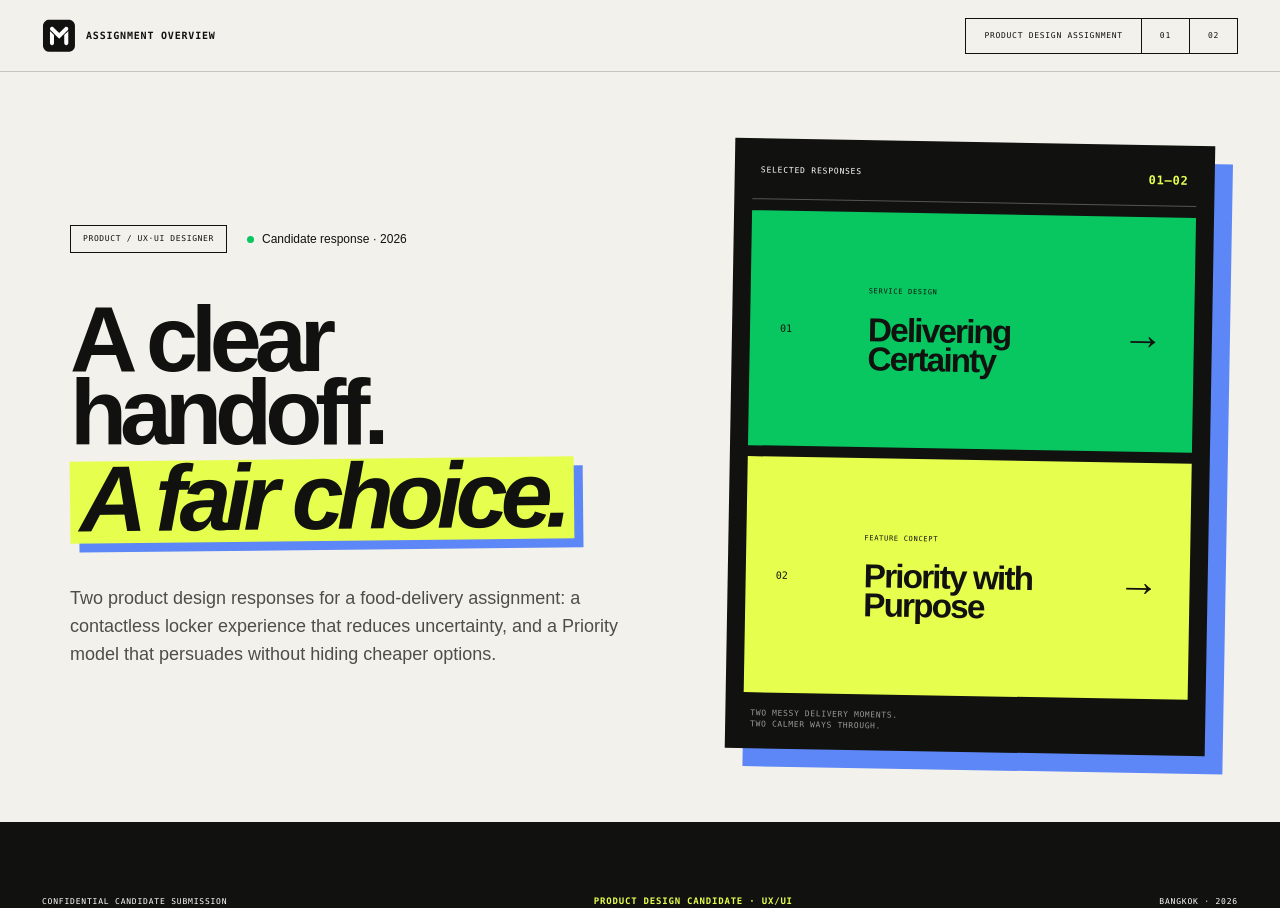
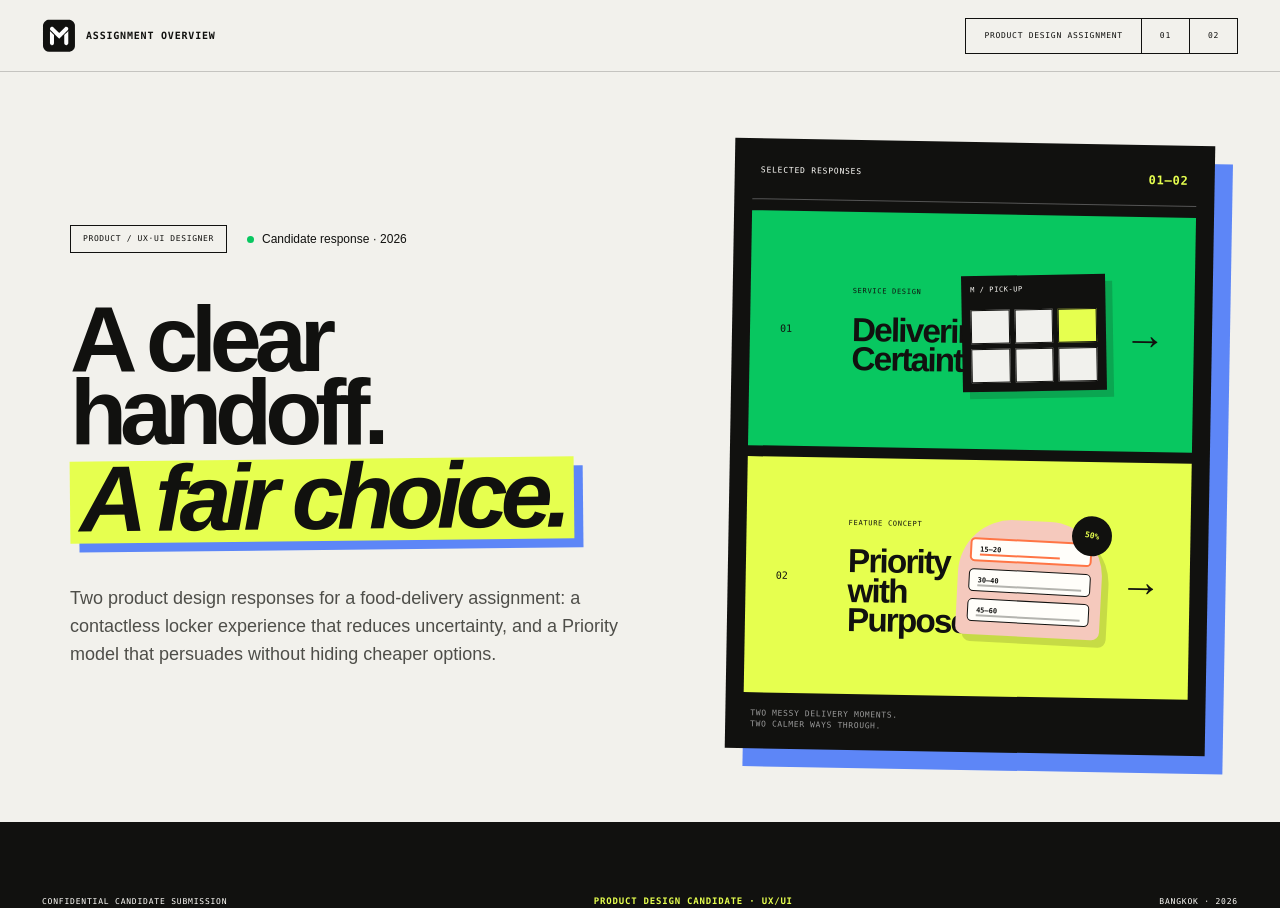
Before and after one commit to gridboxes/LMWN-Challenge, a Next.js app: page / in a window 1280 px wide. Built offline with nearby package versions, Linux system fonts and the light colour scheme.

Commit message:
Add case-specific homepage previews

```diff
--- a/app/globals.css
+++ b/app/globals.css
@@ -217,7 +217,7 @@ footer { min-height:160px; padding:50px max(5vw,56px); display:flex; justify-con
 .priority-hero h1 { margin:0 0 35px; font-size:clamp(82px,9vw,156px); line-height:.78; letter-spacing:-.085em; }
 .priority-hero h1 em { color:var(--orange); font-family:Georgia,serif; font-weight:400; }
 .priority-hero-art { position:relative; min-height:590px; padding:105px 7% 55px; display:flex; flex-direction:column; justify-content:center; gap:14px; background:#f8cfc4; border-radius:300px 300px 12px 12px; overflow:visible; }
-.speed-sticker { position:absolute; z-index:2; right:-36px; top:-32px; width:128px; height:128px; display:grid; place-items:center; background:var(--ink); color:var(--acid); border-radius:50%; transform:rotate(10deg); text-align:center; font-weight:800; font-size:13px; }
+.speed-sticker { position:absolute; z-index:2; right:38px; top:38px; width:128px; height:128px; display:grid; place-items:center; background:var(--ink); color:var(--acid); border-radius:50%; transform:rotate(10deg); text-align:center; font-weight:800; font-size:13px; }
 .speed-line { position:relative; z-index:1; min-height:120px; padding:25px; display:grid; grid-template-columns:1fr auto; gap:10px; align-items:center; background:var(--white); border:1px solid var(--ink); border-radius:18px; box-shadow:7px 7px 0 rgba(17,17,15,.14); }
 .speed-line b { font-family:var(--font-geist-mono); font-size:10px; letter-spacing:.09em; }.speed-line strong { font-size:24px; }
 .speed-line i { grid-column:1 / 3; height:6px; background:#d8d8d3; border-radius:6px; overflow:hidden; }.speed-line i:after { content:""; display:block; width:42%; height:100%; background:#999; }
@@ -296,7 +296,11 @@ footer { min-height:160px; padding:50px max(5vw,56px); display:flex; justify-con
 .simple-hero { min-height:720px; padding:70px max(5vw,70px); display:grid; grid-template-columns:minmax(0,1.15fr) minmax(480px,.85fr); gap:7vw; align-items:center; overflow:hidden; }.simple-intro { min-width:0; }.simple-kicker { margin-bottom:50px; display:flex; align-items:center; gap:20px; }.simple-kicker > span { padding:7px 12px; border:1px solid var(--ink); font-family:var(--font-geist-mono); font-size:8px; text-transform:uppercase; letter-spacing:.08em; }.simple-kicker p { margin:0; font-size:12px; }.simple-kicker p i { display:inline-block; width:7px; height:7px; margin-right:8px; border-radius:50%; background:var(--green); }
 .simple-intro h1 { margin:0 0 44px; font-size:clamp(74px,7.3vw,128px); line-height:.78; letter-spacing:-.075em; font-weight:600; }.simple-intro h1 em { display:inline-block; margin-top:10px; padding:.02em .1em .08em; background:var(--acid); font-style:italic; box-shadow:9px 9px 0 var(--blue); transform:rotate(-.6deg); }.simple-intro > p { max-width:760px; margin:0; font-size:18px; line-height:1.55; color:#4e4e49; }
 .response-board { min-height:610px; padding:18px; display:grid; grid-template-rows:auto 1fr 1fr auto; gap:11px; background:var(--ink); color:var(--white); box-shadow:18px 18px 0 var(--blue); transform:rotate(1deg); }.response-board-head { padding:8px 8px 16px; display:flex; justify-content:space-between; border-bottom:1px solid #555; font-family:var(--font-geist-mono); font-size:8px; text-transform:uppercase; letter-spacing:.1em; }.response-board-head b { color:var(--acid); font-size:12px; }
-.response-tile { min-height:220px; padding:26px 28px; display:grid; grid-template-columns:70px 1fr auto; gap:18px; align-items:center; color:var(--ink); border:2px solid transparent; transition:transform .2s ease, border-color .2s ease, filter .2s ease; }.response-locker { background:var(--green); }.response-priority { background:var(--acid); }.response-tile > span { font-family:var(--font-geist-mono); font-size:10px; }.response-tile small { display:block; margin-bottom:18px; font-family:var(--font-geist-mono); font-size:7px; text-transform:uppercase; letter-spacing:.1em; }.response-tile b { display:block; font-size:clamp(30px,2.6vw,48px); line-height:.88; letter-spacing:-.055em; }.response-tile > i { font-size:42px; font-style:normal; }.response-tile:hover { transform:translate(-5px,-4px); border-color:var(--ink); filter:saturate(1.15); }.response-tile:focus-visible { outline:4px solid var(--white); outline-offset:-7px; }
+.response-tile { min-height:220px; padding:26px 28px; display:grid; grid-template-columns:54px minmax(0,1fr) 144px 40px; gap:18px; align-items:center; color:var(--ink); border:2px solid transparent; transition:transform .2s ease, border-color .2s ease, filter .2s ease; }.response-locker { background:var(--green); }.response-priority { background:var(--acid); }.response-tile > span { font-family:var(--font-geist-mono); font-size:10px; }.response-tile small { display:block; margin-bottom:18px; font-family:var(--font-geist-mono); font-size:7px; text-transform:uppercase; letter-spacing:.1em; }.response-tile b { display:block; font-size:clamp(30px,2.6vw,48px); line-height:.88; letter-spacing:-.055em; }.response-tile > i { font-size:42px; font-style:normal; transition:transform .2s ease; }.response-tile:hover { transform:translate(-5px,-4px); border-color:var(--ink); filter:saturate(1.15); }.response-tile:hover > i { transform:translateX(6px); }.response-tile:focus-visible { outline:4px solid var(--white); outline-offset:-7px; }
+.tile-preview { width:144px; height:116px; transition:transform .25s ease; }
+.mini-locker { padding:9px; display:grid; grid-template-columns:repeat(3,1fr); grid-template-rows:20px repeat(2,1fr); gap:5px; background:var(--ink); box-shadow:7px 7px 0 rgba(17,17,15,.18); transform:rotate(-2deg); }.mini-locker-head { grid-column:1 / 4; color:var(--white); font-family:var(--font-geist-mono); font-size:7px; letter-spacing:.08em; }.mini-locker > span:not(.mini-locker-head) { background:#f1f1ed; border:1px solid var(--ink); transition:background .2s ease, transform .2s ease; }.mini-locker > span.active { background:var(--acid); }
+.mini-priority { position:relative; padding:16px 11px 10px; display:flex; flex-direction:column; gap:7px; justify-content:center; background:#f5c9bd; border-radius:54px 54px 8px 8px; box-shadow:7px 7px 0 rgba(17,17,15,.15); transform:rotate(2deg); }.mini-speed { position:relative; min-height:23px; padding:5px 8px; display:flex; align-items:center; background:var(--white); border:1px solid var(--ink); border-radius:5px; font-family:var(--font-geist-mono); font-size:7px; font-weight:700; transition:transform .2s ease; }.mini-speed:after { content:""; position:absolute; left:8px; right:8px; bottom:4px; height:2px; background:#b4b4af; }.mini-speed.fast { border:2px solid var(--orange); }.mini-speed.fast:after { right:30px; background:var(--orange); }.mini-give { position:absolute; right:-8px; top:-8px; width:40px; height:40px; display:grid; place-items:center; border-radius:50%; background:var(--ink); color:var(--acid); font-family:var(--font-geist-mono); font-size:8px; font-weight:800; transform:rotate(9deg); transition:transform .2s ease; }
+.response-locker:hover .mini-locker { transform:rotate(1deg) translateY(-3px); }.response-locker:hover .mini-locker > span.active { background:var(--orange); transform:scale(.9); }.response-priority:hover .mini-priority { transform:rotate(-1deg) translateY(-3px); }.response-priority:hover .mini-speed.fast { transform:translateX(-5px); }.response-priority:hover .mini-give { transform:rotate(-8deg) scale(1.08); }
 .response-board > p { margin:4px 7px 0; color:#999; font-family:var(--font-geist-mono); font-size:8px; line-height:1.45; text-transform:uppercase; letter-spacing:.08em; }
 .simple-footer { padding:0 max(3vw,42px); display:flex; align-items:center; justify-content:space-between; background:var(--ink); color:var(--white); font-family:var(--font-geist-mono); font-size:8px; text-transform:uppercase; letter-spacing:.1em; }.simple-footer b { color:var(--acid); font-size:9px; }
 
@@ -337,7 +341,7 @@ footer { min-height:160px; padding:50px max(5vw,56px); display:flex; justify-con
   .closing-card { padding:45px 25px; }.closing-card h3 { font-size:39px; }
   footer { padding:45px 20px 95px; align-items:flex-start; flex-direction:column; gap:18px; }
   .next-case { min-height:220px; padding:52px 20px; }
-  .priority-hero { padding-top:48px; gap:40px; }.priority-hero h1 { font-size:clamp(70px,22vw,105px); }.priority-hero-art { min-height:480px; padding:100px 18px 30px; border-radius:170px 170px 16px 16px; }.speed-sticker { width:94px; height:94px; right:-8px; top:-24px; font-size:10px; }.speed-line { min-height:100px; }
+  .priority-hero { padding-top:48px; gap:40px; }.priority-hero h1 { font-size:clamp(70px,22vw,105px); }.priority-hero-art { min-height:480px; padding:100px 18px 30px; border-radius:170px 170px 16px 16px; }.speed-sticker { width:94px; height:94px; right:22px; top:24px; font-size:10px; }.speed-line { min-height:100px; }
   .portfolio-header { height:68px; padding:0 18px; }.portfolio-header nav a { min-width:auto; padding:8px 10px; font-size:8px; }.portfolio-header nav a:not(.active) { display:none; }
   .portfolio-hero { min-height:440px; padding:75px 20px 70px; }.availability { align-items:flex-start; flex-direction:column; gap:12px; }.portfolio-hero h1 { font-size:clamp(54px,16.5vw,82px); line-height:.84; }.portfolio-hero .home-intro > p { font-size:16px; }.assignment-meta { grid-template-columns:1fr; gap:10px; }.home-hero-board { min-height:460px; margin-top:18px; padding:12px; box-shadow:9px 9px 0 var(--blue); }.home-board-case { min-height:145px; padding:18px; grid-template-columns:36px 1fr auto; gap:10px; }.home-board-case b { font-size:30px; }.home-board-case i { font-size:26px; }
   .ticker { justify-content:flex-start; }
@@ -352,7 +356,7 @@ footer { min-height:160px; padding:50px max(5vw,56px); display:flex; justify-con
   .locker-chapter-art { padding:20px; }.chapter-locker { width:94%; grid-template-columns:1fr 1fr 68px; grid-auto-rows:62px; }.locker-signal { padding:14px; }.locker-signal b { font-size:14px; }
   .priority-chapter-art { padding:26px 18px; }.priority-row { min-height:105px; padding:20px; }.donation-seal { width:96px; height:96px; right:14px; top:12px; }.donation-seal b { font-size:28px; }
   .assignment-ending { min-height:600px; padding:75px 20px; grid-template-columns:1fr; align-items:start; }.assignment-ending h2 { font-size:clamp(52px,15vw,74px); }.assignment-ending > div { grid-column:auto; align-self:end; }.assignment-footer { min-height:110px; padding:28px 20px; align-items:flex-start; flex-direction:column; gap:22px; }
-  .simple-home { grid-template-rows:64px auto auto; }.simple-header { padding:0 18px; }.simple-brand b { display:none; }.simple-header nav span { display:none; }.simple-header nav a { min-width:48px; padding:0 12px; }.simple-hero { min-height:0; padding:58px 20px 75px; gap:56px; }.simple-kicker { margin-bottom:38px; align-items:flex-start; flex-direction:column; gap:12px; }.simple-intro h1 { margin-bottom:36px; font-size:clamp(58px,18.5vw,86px); line-height:.8; }.simple-intro h1 em { box-shadow:6px 6px 0 var(--blue); }.simple-intro > p { font-size:15px; }.response-board { width:100%; min-height:520px; padding:12px; box-shadow:9px 9px 0 var(--blue); transform:none; }.response-tile { min-height:180px; padding:20px 18px; grid-template-columns:32px 1fr auto; gap:10px; }.response-tile small { margin-bottom:12px; }.response-tile b { font-size:32px; }.response-tile > i { font-size:28px; }.simple-footer { min-height:150px; padding:34px 20px; align-items:flex-start; flex-direction:column; gap:18px; }
+  .simple-home { grid-template-rows:64px auto auto; }.simple-header { padding:0 18px; }.simple-brand b { display:none; }.simple-header nav span { display:none; }.simple-header nav a { min-width:48px; padding:0 12px; }.simple-hero { min-height:0; padding:58px 20px 75px; gap:56px; }.simple-kicker { margin-bottom:38px; align-items:flex-start; flex-direction:column; gap:12px; }.simple-intro h1 { margin-bottom:36px; font-size:clamp(58px,18.5vw,86px); line-height:.8; }.simple-intro h1 em { box-shadow:6px 6px 0 var(--blue); }.simple-intro > p { font-size:15px; }.response-board { width:100%; min-height:520px; padding:12px; box-shadow:9px 9px 0 var(--blue); transform:none; }.response-tile { min-height:180px; padding:20px 18px; grid-template-columns:32px 1fr auto; gap:10px; }.tile-preview { display:none; }.response-tile small { margin-bottom:12px; }.response-tile b { font-size:32px; }.response-tile > i { font-size:28px; }.simple-footer { min-height:150px; padding:34px 20px; align-items:flex-start; flex-direction:column; gap:18px; }
 }
 
 @media (prefers-reduced-motion: reduce) { html { scroll-behavior:auto; } * { transition:none !important; } }
--- a/app/page.tsx
+++ b/app/page.tsx
@@ -399,10 +399,16 @@ export default function Home() {
         <div className="response-board" aria-label="Choose an assignment response">
           <div className="response-board-head"><span>Selected responses</span><b>01—02</b></div>
           <a className="response-tile response-locker" href="/work/delivering-certainty" aria-label="Read Problem 1: Delivering Certainty">
-            <span>01</span><div><small>Service design</small><b>Delivering<br />Certainty</b></div><i>→</i>
+            <span>01</span><div><small>Service design</small><b>Delivering<br />Certainty</b></div>
+            <div className="tile-preview mini-locker" aria-hidden="true">
+              <span className="mini-locker-head">M / PICK-UP</span><span /><span /><span className="active" /><span /><span /><span />
+            </div><i>→</i>
           </a>
           <a className="response-tile response-priority" href="/work/priority-honestly" aria-label="Read Problem 2: Priority with Purpose">
-            <span>02</span><div><small>Feature concept</small><b>Priority with<br />Purpose</b></div><i>→</i>
+            <span>02</span><div><small>Feature concept</small><b>Priority with<br />Purpose</b></div>
+            <div className="tile-preview mini-priority" aria-hidden="true">
+              <span className="mini-speed fast">15–20</span><span className="mini-speed">30–40</span><span className="mini-speed">45–60</span><span className="mini-give">50%</span>
+            </div><i>→</i>
           </a>
           <p>Two messy delivery moments.<br />Two calmer ways through.</p>
         </div>
```
